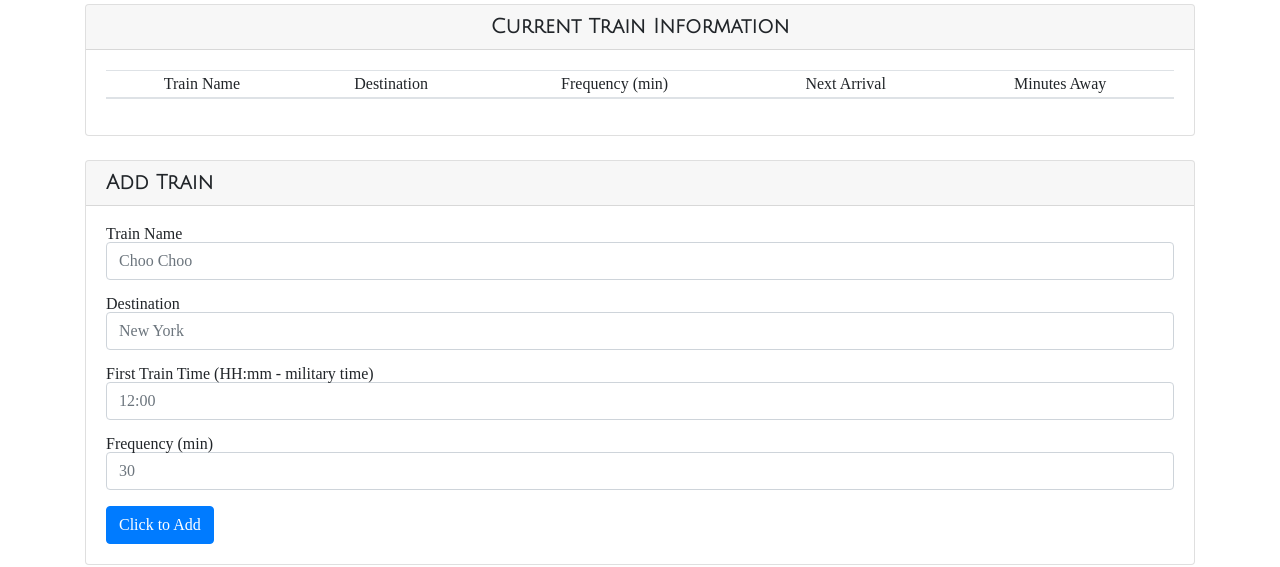
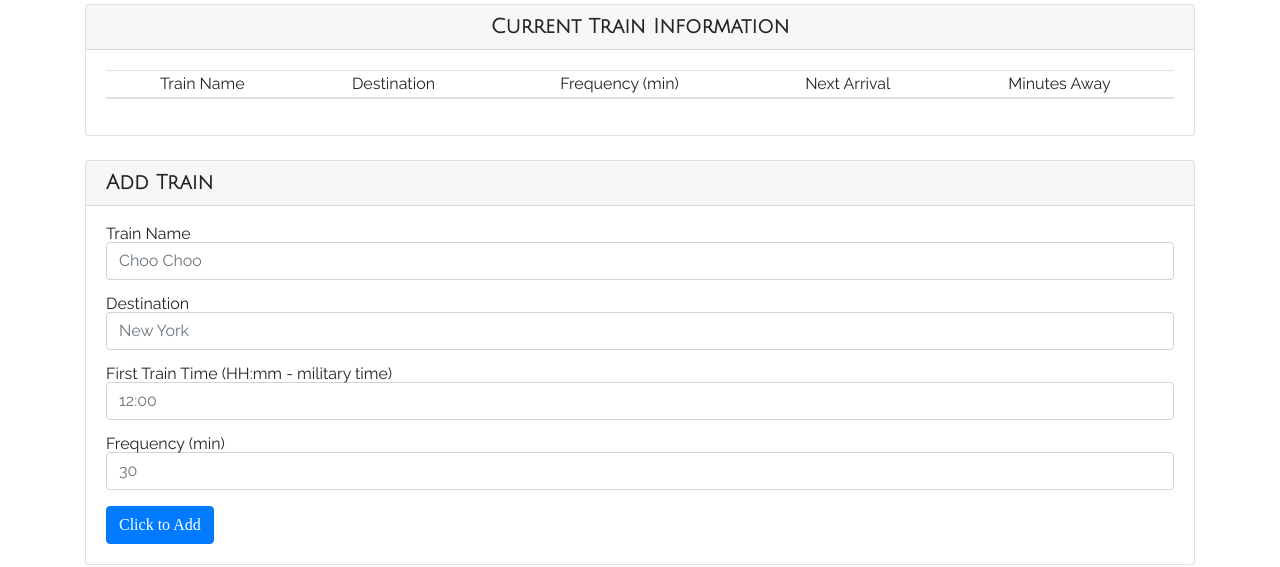
Before and after one commit to jk27924/Train-Scheduler, a plain HTML site: page index.html in a window 1280 px wide. Shown: the part 342-909 px from the top of the page. Drawn offline with nearby package versions, Linux system fonts and the light colour scheme; a web font is replaced by a local one.

Commit message:
I changed fonts for table and form.

```diff
--- a/assets/css/style.css
+++ b/assets/css/style.css
@@ -14,3 +14,8 @@
     font-weight: bolder;
     font-size: 20px;
 }
+
+.table,
+.form-group {
+    font-family: 'Raleway', sans-serif;
+}
```
